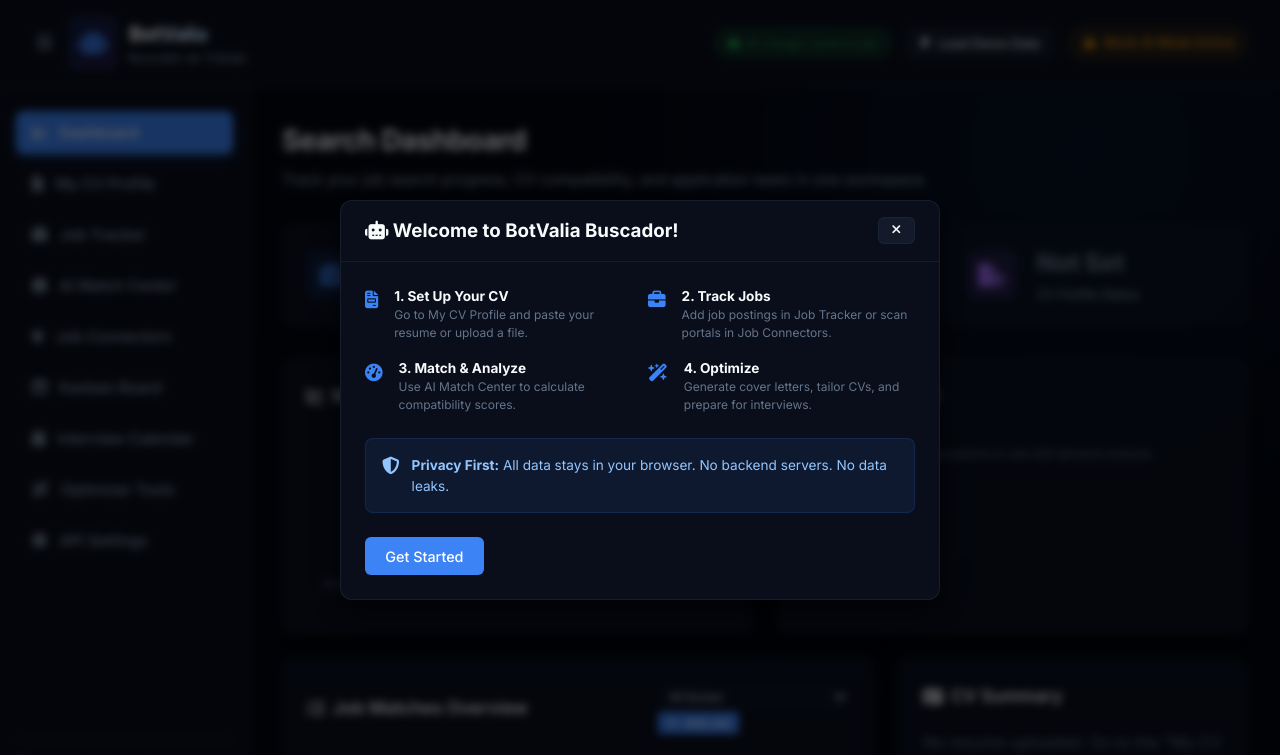
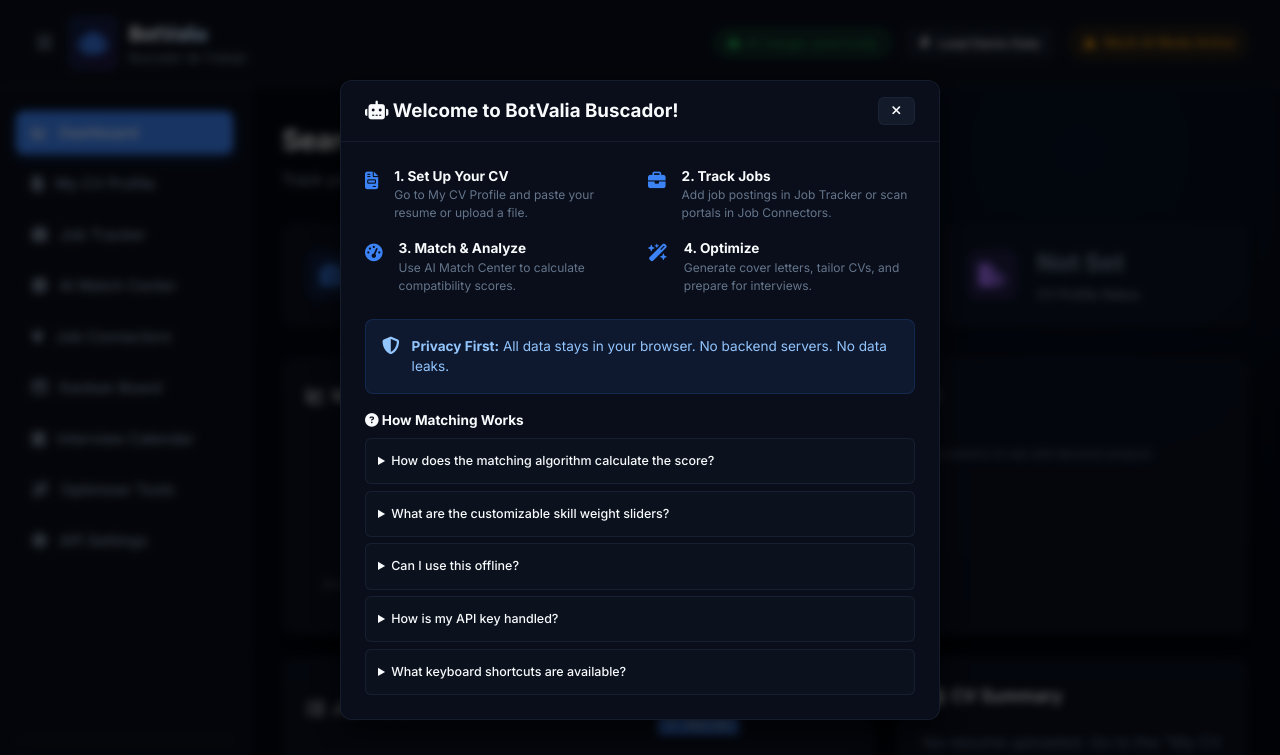
Before and after one commit to GaruBrothers/BotValia-BuscadorTrabajo, a website built with Vite: page index.html in a window 1280 px wide. Shown: the top 755 px of the page. Built offline with nearby package versions, Linux system fonts and the light colour scheme.

Commit message:
feat: add interactive FAQ onboarding tour and glowing hover accents with animations across buttons and cards

```diff
--- a/index.html
+++ b/index.html
@@ -1376,7 +1376,31 @@
             <i class="fa-solid fa-shield-halved"></i>
             <p><strong>Privacy First:</strong> All data stays in your browser. No backend servers. No data leaks.</p>
           </div>
-          <div class="form-actions justify-end">
+
+          <!-- FAQ section -->
+          <h4 class="text-sm" style="margin:1rem 0 0.5rem"><i class="fa-solid fa-circle-question"></i> How Matching Works</h4>
+          <details class="faq-item">
+            <summary>How does the matching algorithm calculate the score?</summary>
+            <p class="text-xs text-muted">It compares keywords in your CV against the job description, weighs synonym groups (e.g., "Fullstack" matches "Frontend" + "Backend"), and uses the customizable weight sliders in the Match Center to prioritize what matters most to you.</p>
+          </details>
+          <details class="faq-item">
+            <summary>What are the customizable skill weight sliders?</summary>
+            <p class="text-xs text-muted">Each skill in your CV can be weighted 1-100 in the Match Center. Higher weights mean the matching algorithm will give more credit for matching that specific keyword. Use this to make your strongest skills matter more.</p>
+          </details>
+          <details class="faq-item">
+            <summary>Can I use this offline?</summary>
+            <p class="text-xs text-muted">Yes! Once loaded, the app works fully offline. All AI in Demo Mode is generated locally. With a Gemini or OpenAI key, only those API calls require internet.</p>
+          </details>
+          <details class="faq-item">
+            <summary>How is my API key handled?</summary>
+            <p class="text-xs text-muted">Your API key never leaves your browser. It is stored in your LocalStorage and used only by client-side fetch requests directly from your browser to Google/OpenAI servers. No middleman.</p>
+          </details>
+          <details class="faq-item">
+            <summary>What keyboard shortcuts are available?</summary>
+            <p class="text-xs text-muted">Alt+1 through Alt+9 switch between tabs. Esc closes any open modal or overlay. Try them!</p>
+          </details>
+
+          <div class="form-actions justify-end mt-4">
             <button id="btn-dismiss-onboarding" class="btn btn-primary">Get Started</button>
           </div>
         </div>
--- a/src/style.css
+++ b/src/style.css
@@ -1688,6 +1688,72 @@
 }
 
 /* ==========================================
+   FAQ ITEMS & GLOWING HOVER / ANIMATIONS
+   ========================================== */
+.faq-item {
+  background: hsla(217, 40%, 15%, 0.2);
+  border: 1px solid var(--border-color);
+  border-radius: 6px;
+  padding: 0.5rem 0.75rem;
+  margin-bottom: 0.4rem;
+  font-size: 0.78rem;
+}
+.faq-item summary {
+  cursor: pointer;
+  color: var(--text-primary);
+  padding: 0.3rem 0;
+  font-weight: 500;
+}
+.faq-item summary:hover { color: var(--color-primary); }
+.faq-item p {
+  margin: 0.4rem 0 0;
+  line-height: 1.5;
+  padding-left: 0.5rem;
+  border-left: 2px solid var(--color-primary);
+}
+
+/* Glow button hover */
+.btn {
+  transition: transform 0.15s ease, box-shadow 0.15s ease, background 0.15s ease, color 0.15s ease, border-color 0.15s ease;
+}
+.btn:hover:not(:disabled) {
+  transform: translateY(-1px);
+  box-shadow: 0 4px 12px hsla(217, 90%, 60%, 0.25);
+}
+.btn-primary {
+  position: relative;
+  overflow: hidden;
+}
+.btn-primary:hover:not(:disabled) {
+  box-shadow: 0 6px 16px hsla(217, 91%, 60%, 0.4);
+}
+.btn-secondary:hover:not(:disabled) {
+  box-shadow: 0 4px 12px hsla(217, 50%, 50%, 0.15);
+}
+
+/* Card hover accents */
+.card, .kanban-card, .resume-preview, .skill-tag-proficiency {
+  transition: border-color 0.2s, box-shadow 0.2s, transform 0.15s;
+}
+.card:hover {
+  border-color: hsla(217, 90%, 60%, 0.3);
+  box-shadow: 0 0 18px hsla(217, 90%, 60%, 0.06);
+}
+.kanban-card:hover {
+  border-color: hsla(217, 90%, 60%, 0.4);
+  box-shadow: 0 4px 12px hsla(0, 0%, 0%, 0.3);
+}
+
+/* Subtle fade animation for inputs */
+input, textarea, select {
+  transition: border-color 0.2s, box-shadow 0.2s, background 0.2s;
+}
+input:focus, textarea:focus, select:focus {
+  border-color: var(--color-primary) !important;
+  box-shadow: 0 0 8px hsla(217, 90%, 60%, 0.15);
+}
+
+/* ==========================================
    SYNC BADGE / SIDEBAR TOGGLE / KEYBOARD HINTS / ONBOARDING
    ========================================== */
 .sync-badge {
```
